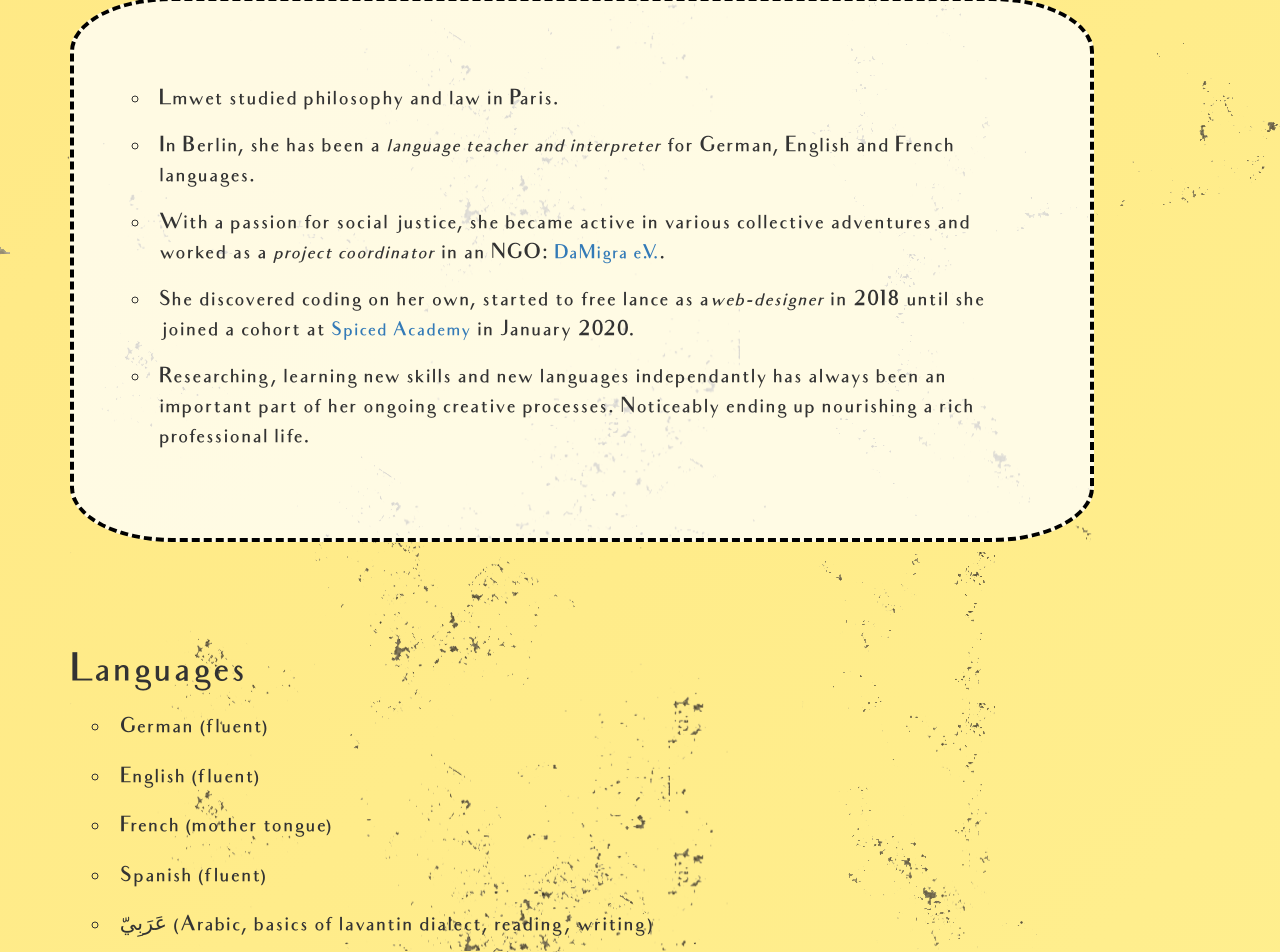
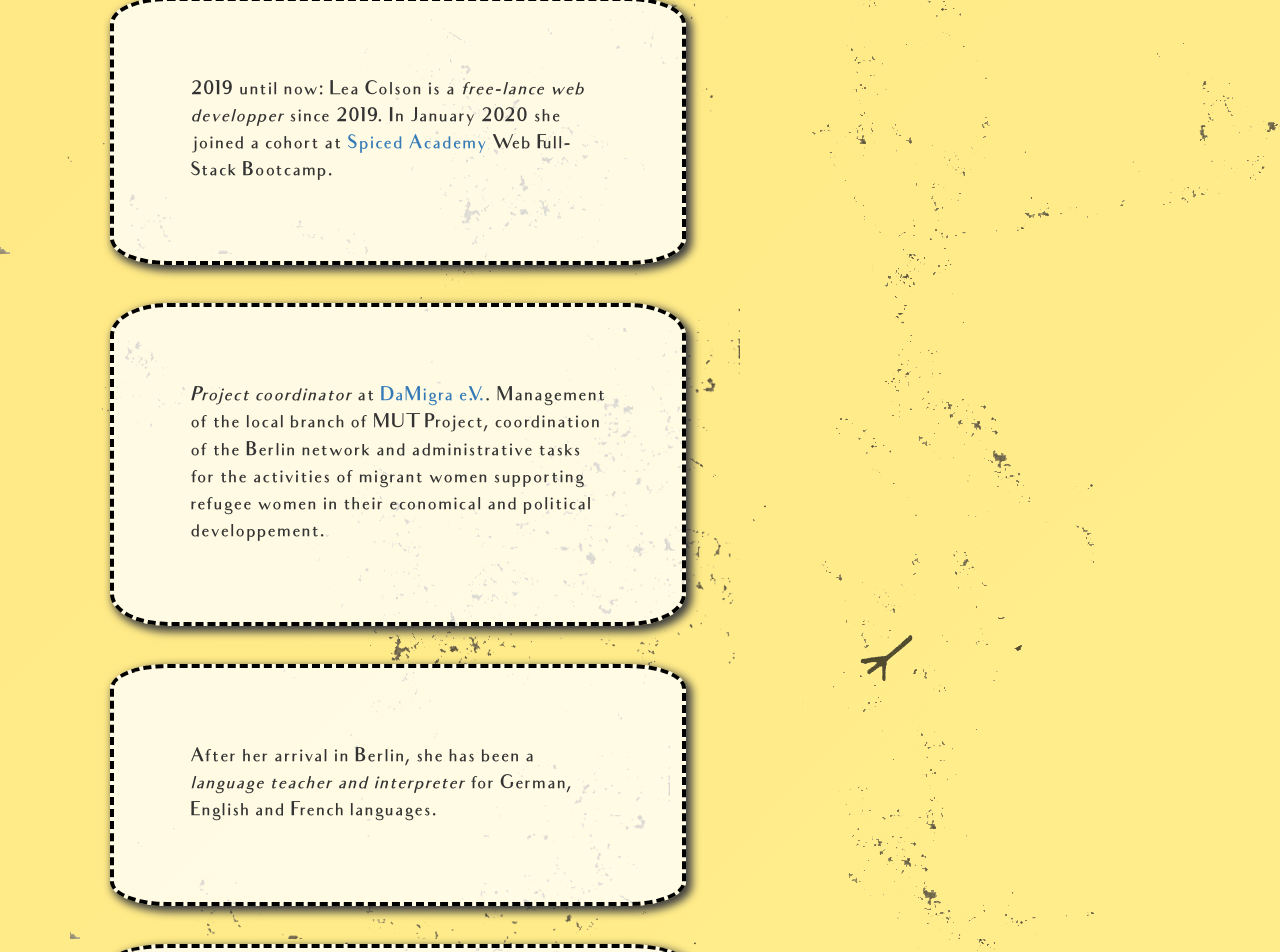
Before and after one commit to Lmwet/Lmwet.github.io, a React (Create React App) app: page / in a window 1280 px wide. Shown: the part 2040-2992 px from the top of the page. Built offline with nearby package versions, Linux system fonts and the light colour scheme; a web font is replaced by a local one.

Commit message:
styled the experience section

```diff
--- a/public/css/styles.css
+++ b/public/css/styles.css
@@ -122,6 +122,9 @@ li {
   background-color: rgba(239, 242, 250, 0.651);
   border-radius: 20%;
   margin: 2%;
+  -webkit-box-shadow: 4px 4px 8px 2px #404040;
+  -moz-box-shadow: 4px 4px 8px 2px #404040;
+  box-shadow: 4px 4px 8px 2px #404040;
 }
 
 .word2 {
@@ -131,6 +134,9 @@ li {
   border: black dashed 4px;
   border-radius: 20%;
   margin: 2%;
+  -webkit-box-shadow: 4px 4px 8px 2px #404040;
+  -moz-box-shadow: 4px 4px 8px 2px #404040;
+  box-shadow: 4px 4px 8px 2px #404040;
 }
 
 .languages {
@@ -145,18 +151,35 @@ li {
   padding: 4em;
   border: black dashed 4px;
   border-radius: 10%;
+  -webkit-box-shadow: 4px 4px 8px 2px #404040;
+  -moz-box-shadow: 4px 4px 8px 2px #404040;
+  box-shadow: 4px 4px 8px 2px #404040;
+  max-width: 45vw;
+  flex-wrap: wrap;
 }
 
-ul.experience > li {
-  padding: 1%;
-  font-size: 1.1em;
-  list-style: circle;
+.experience-date {
+  margin-top: 2em;
+  background-color: rgba(255, 255, 255, 0.767);
+  padding: 4em;
+  border: black dashed 4px;
+  border-radius: 10%;
+  -webkit-box-shadow: 4px 4px 8px 2px #404040;
+  -moz-box-shadow: 4px 4px 8px 2px #404040;
+  box-shadow: 4px 4px 8px 2px #404040;
+  max-width: 5vw;
+  flex-wrap: wrap;
+}
+
+ul.experience {
+  display: flex;
+  flex-wrap: wrap;
+  flex-direction: row;
 }
 
 ul.languages > li {
-  padding: 1%;
+  /* padding: 1%; */
   font-size: 1.1em;
-  list-style: circle;
 }
 
 .footer-blurb {
@@ -171,6 +194,11 @@ ul.languages > li {
 .lmwet {
   max-width: 95vw;
   overflow-x: hidden;
+}
+
+#projects {
+  background-image: url(../images/schmutz.png);
+  background-repeat: repeat;
 }
 .print {
   background-color: #fff;
--- a/src/components/skills.js
+++ b/src/components/skills.js
@@ -19,9 +19,9 @@ export default function Skills() {
                 React <span>Hooks Router Redux</span>
               </li>
             </Link>
-            <li className="word">Node JS </li>
+            <li className="word">Node JS</li>
             <Link to="/projects">
-              <li className="word2">View JS</li>
+              <li className="word2">Vue JS</li>
             </Link>
             <Link to="/projects">
               <li className="word2">ProcessWire CMS</li>
@@ -42,25 +42,30 @@ export default function Skills() {
           <h3 className="cv-title" x={40}>
             Professional experience
           </h3>
-          <ul className="experience">
-            <li>Lmwet studied philosophy and law in Paris.</li>
-            <li>
-              In Berlin, she has been a{" "}
+          <ul>
+            <li className="experience">
+              2019 until now: Lea Colson is a <em>free-lance web developper</em>{" "}
+              since 2019. In January 2020 she joined a cohort at{" "}
+              <a href="https://www.spiced-academy.com">Spiced Academy</a> Web
+              Full-Stack Bootcamp.
+            </li>
+            <li className="experience">
+              <em>Project coordinator</em> at{" "}
+              <a href="https://www.damigra.de/">DaMigra e.V.</a>. Management of
+              the local branch of MUT Project, coordination of the Berlin
+              network and administrative tasks for the activities of migrant
+              women supporting refugee women in their economical and political
+              developpement.
+            </li>
+            <li className="experience">
+              After her arrival in Berlin, she has been a{" "}
               <em>language teacher and interpreter</em> for German, English and
               French languages.{" "}
             </li>
-            <li>
-              With a passion for social justice, she became active in various
-              collective adventures and worked as a <em>project coordinator</em>{" "}
-              in an NGO: <a href="https://www.damigra.de/">DaMigra e.V.</a>.
+            <li className="experience">
+              Lmwet studied philosophy and law in Paris.
             </li>
-            <li>
-              She discovered coding on her own, started to free lance as a
-              <em>web-designer</em> in 2018 until she joined a cohort at{" "}
-              <a href="https://www.spiced-academy.com">Spiced Academy</a> in
-              January 2020.
-            </li>
-            <li>
+            <li className="experience">
               Researching, learning new skills and new languages independantly
               has always been an important part of her ongoing creative
               processes. Noticeably ending up nourishing a rich professional
```
Also changed, not shown: 1 other file (tests, documents, lock files or other folders).
